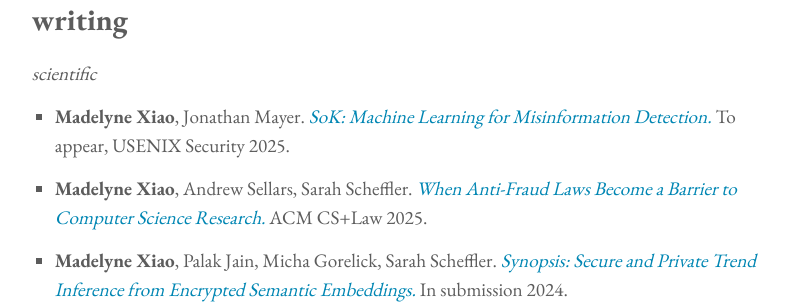
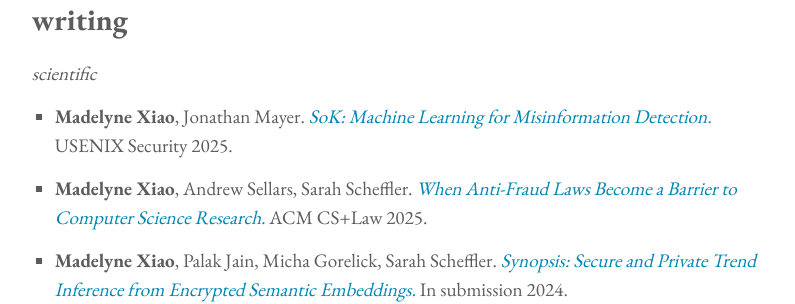
Before and after one commit to madelyne/madelyne.github.io, a Jekyll site: the page built from pubs.md, in a window 1280 px wide. Shown: the part 144-448 px from the top of the page, without its empty margins (237-1032 px from the left). Built offline with Jekyll 4.4.1, drawn with Linux system fonts in a browser that asks for light colours.

Commit message:
new pubs

```diff
--- a/pubs.md
+++ b/pubs.md
@@ -7,7 +7,7 @@
 
 _scientific_
 
-- **Madelyne Xiao**, Jonathan Mayer. [_SoK: Machine Learning for Misinformation Detection._](https://arxiv.org/pdf/2308.12215) To appear, USENIX Security 2025.
+- **Madelyne Xiao**, Jonathan Mayer. [_SoK: Machine Learning for Misinformation Detection._](https://www.usenix.org/system/files/usenixsecurity25-xiao-madelyne.pdf) USENIX Security 2025.
 
 - **Madelyne Xiao**, Andrew Sellars, Sarah Scheffler. [_When Anti-Fraud Laws Become a Barrier to Computer Science Research._](https://arxiv.org/pdf/2502.02767) ACM CS+Law 2025.
 
```
